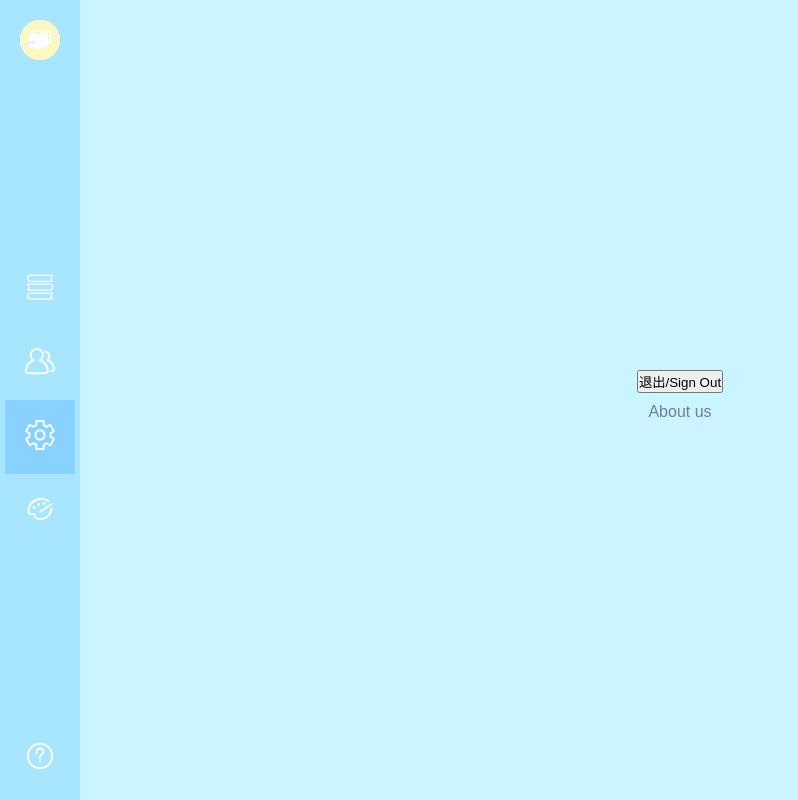
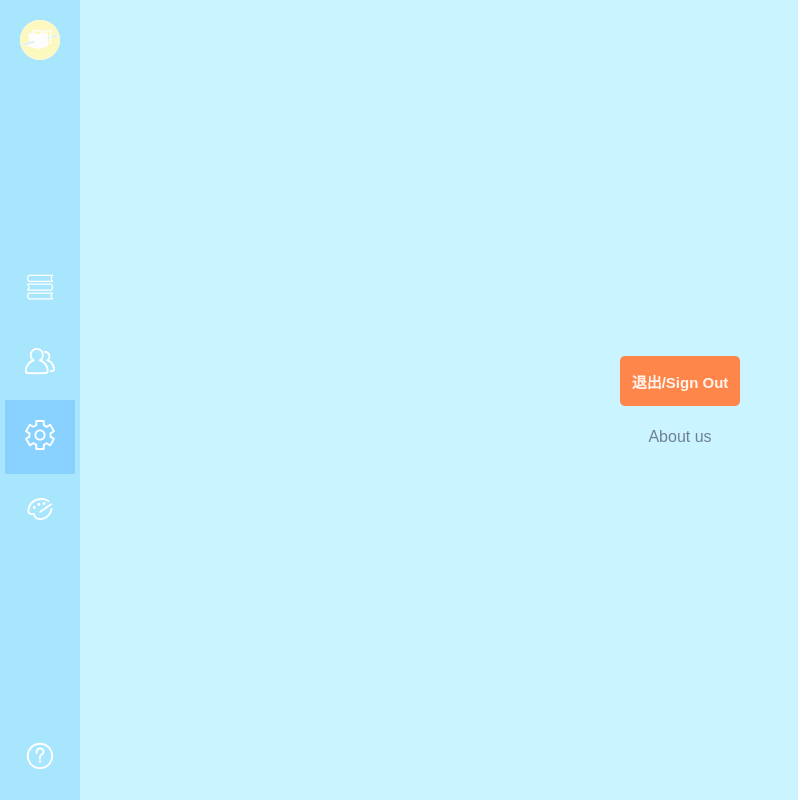
Before and after one commit to FOR855/read-together, a Next.js app: page /setting in a window 1280 px wide. Shown: the whole page, without its empty margins (0-798 px from the left). Built offline with nearby package versions, Linux system fonts and the light colour scheme.

Commit message:
log-out button frontend

```diff
--- a/src/app/(main)/setting/page.js
+++ b/src/app/(main)/setting/page.js
@@ -1,10 +1,10 @@
 import React from "react";
-// import styles from "./page.module.css";
+import styles from "./page.module.css";
 
 function page() {
   return (
     <div>
-      <button st>退出/Sign Out</button>
+      <button className={styles.button}>退出/Sign Out</button>
     </div>
   );
 }
--- a/src/app/(main)/setting/page.module.css
+++ b/src/app/(main)/setting/page.module.css
@@ -1,12 +1,12 @@
-button {
+.button {
   width: 120px;
   height: 50px;
   margin: 12px;
   border-radius: 5px;
   border: none;
-  background-color: rgb(255, 255, 225);
+  background-color: rgb(255, 134, 74);
   /* background-color: rgb(254, 254, 217); */
-  color: rgb(213, 157, 40);
+  color: rgb(255, 245, 238);
   font-weight: bold;
   font-size: 15px;
 }
```
